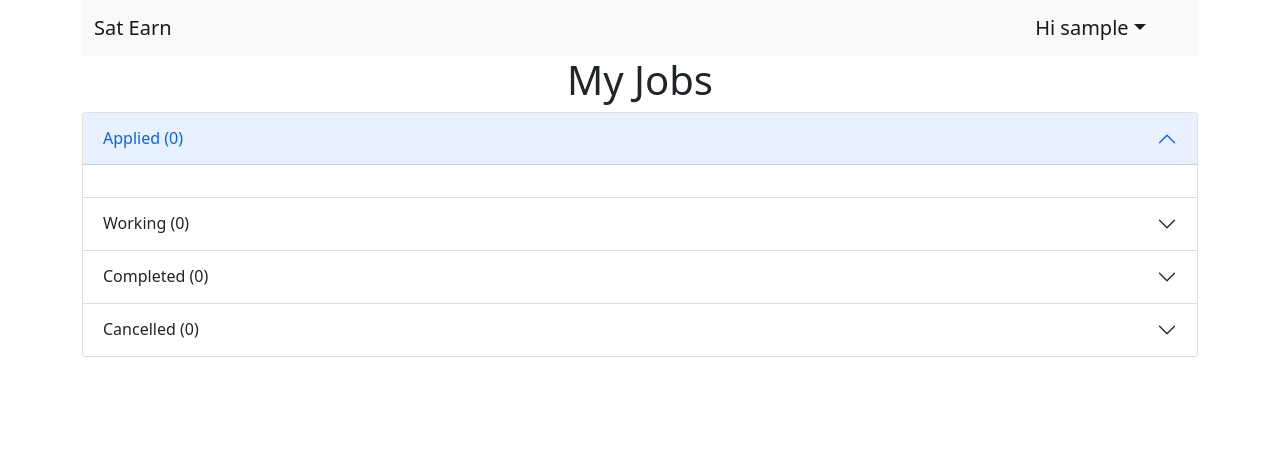
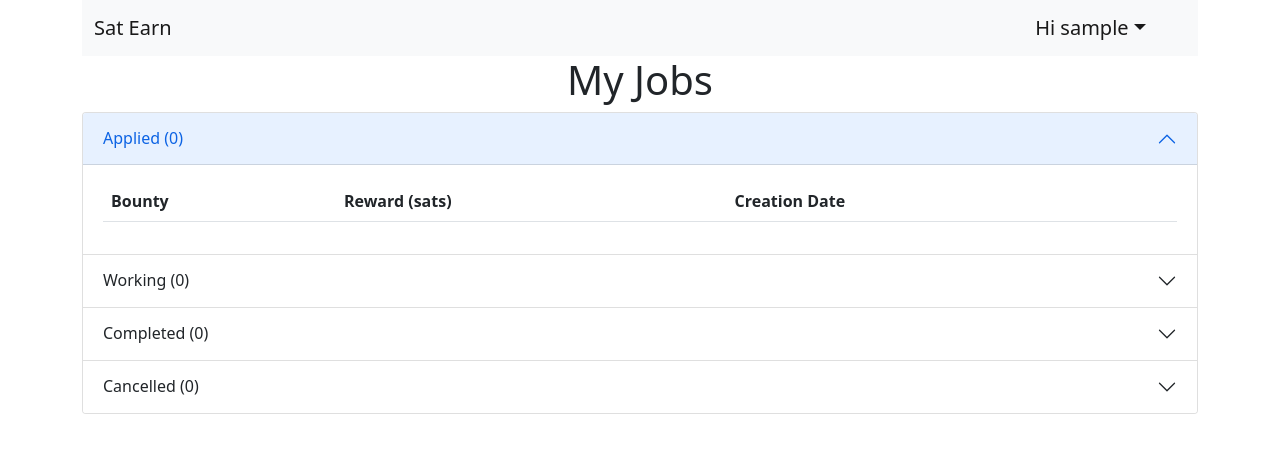
Before and after one commit to netteydavid/satearn, a Django app: page /app/my_jobs/ in a window 1280 px wide. Shown: the top 453 px of the page. Run offline with Django 4.2, Linux system fonts and the light colour scheme; the visitor is signed in with stand-in values (Sample User, id 1); data that the repository does not hold is empty; some libraries are stand-ins or nearby versions.

Commit message:
Simplified bounty lists (my jobs and my bounties)

```diff
--- a/satearn/app/templates/app/bounty.html
+++ b/satearn/app/templates/app/bounty.html
@@ -29,7 +29,7 @@
         <input type="submit" class="btn btn-outline-success" value="Apply">
     </form>
     {% elif application_id > -1 %}
-    <form method="post" action="{% url 'app:unapply' bounty.id application_id %}">
+    <form method="post" action="{% url 'app:unapply' application_id %}">
         {% csrf_token %}
         <input type="submit" class="btn btn-outline-danger" value="Unapply">
     </form>
--- a/satearn/app/templates/app/my_jobs.html
+++ b/satearn/app/templates/app/my_jobs.html
@@ -8,6 +8,37 @@
     <h1>My Jobs</h1>
 </div>
 
+<div class="modal fade" id="unapplyModal" tabindex="-1" aria-labelledby="unapplyModalLabel" aria-hidden="true">
+    <div class="modal-dialog">
+      <div class="modal-content">
+        <div class="modal-header">
+          <h5 class="modal-title" id="unapplyModalLabel">UNAPPLY</h5>
+          <button type="button" class="btn-close" data-bs-dismiss="modal" aria-label="Close"></button>
+        </div>
+        <div class="modal-body" id="confirmationTxt">
+            Are you sure you want to unapply?
+        </div>
+        <div class="modal-footer">
+          <button type="button" class="btn btn-outline-secondary" data-bs-dismiss="modal">No</button>
+          <form method="POST" id="yes_btn">
+            {% csrf_token %}
+            <button type="submit" class="btn btn-outline-primary" data-bs-dismiss="modal">Yes</button>
+          </form>
+        </div>
+      </div>
+    </div>
+</div>
+
+<script>
+function unapply_modal_mod(bounty, application_id){
+    $("#unapplyModalLabel").html(`Unapply - "${bounty}"`);
+
+    var url = "{% url 'app:unapply_jobs' 0 %}";
+    url = url.replace("0", application_id);
+    $("#yes_btn").attr('action', url);
+}
+</script>
+
 <div class="accordion" id="applications">
     <div class="accordion-item">
         <h2 class="accordion-header" id="applied-header">
@@ -17,23 +48,37 @@
         </h2>
         <div class="accordion-collapse collapse show" id="applied" aria-labelledby="applied-header">
             <div class="accordion-body">
-                <div class="row row-cols-1 row-cols-md-4 g-4">
-                    {% for application in applied %}
-                    <div class="col">
-                        <div class="card">
-                            <img src="{% static 'app/default_card_img.jpg' %}" class="card-img-top" alt="{{ application.bounty.title }}">
-                            <div class="card-body">
-                                <a href="{% url 'app:bounty' application.bounty.id %}"><h5 class="card-title">{{ application.bounty.title }}</h5></a>
-                                <p class="card-text">
-                                    Reward: {{ application.bounty.reward }} {% if application.bounty.reward == 1 %}sat{% else %}sats{% endif %}
-                                </p>
-
-                                <!--TODO: Unapply button-->
-                            </div>
-                        </div>
-                    </div>
-                    {% endfor %}
-                </div>
+                <table class="table table-hover">
+                    <thead>
+                        <th>Bounty</th>
+                        <th>Reward (sats)</th>
+                        <th>Creation Date</th>
+                        <th></th>
+                    </thead>
+                    <tbody>
+                        {% for application in applied %}
+                        <tr>
+                            <th>
+                                <a href="{% url 'app:bounty' application.bounty.id %}" class="text-dark" style="text-decoration: none;">{{ application.bounty.title }}</a>
+                            </th>
+                            <td>
+                                <a href="{% url 'app:bounty' application.bounty.id %}" class="text-dark" style="text-decoration: none;">
+                                    <i class="fak fa-satoshisymbol-solid"></i> {{ application.bounty.reward }}
+                                </a>
+                            </td>
+                            <td>
+                              <a href="{% url 'app:bounty' application.bounty.id %}" class="text-dark" style="text-decoration: none;">{{ application.bounty.created_on }}</a>
+                            </td>
+                            <td>
+                              <button type="button" class="btn btn-outline-danger" data-bs-toggle="modal" data-bs-target="#unapplyModal"
+                              onclick="unapply_modal_mod('{{ application.bounty.title }}', '{{ application.id }}')">
+                                Unapply
+                              </button>
+                            </td>
+                        </tr>
+                        {% endfor %}
+                    </tbody>
+                </table>
             </div>
         </div>
     </div>
--- a/satearn/app/templates/app/navbar.html
+++ b/satearn/app/templates/app/navbar.html
@@ -7,17 +7,17 @@
         <!--TODO: Add logo-->
         <a class="navbar-brand" href="{% url 'app:index' %}">Sat Earn</a>
         <!--TODO: Add Browse Bounties (with bounty categories), About Page-->
-        <div class="d-flex">
+        <div class="d-flex text-dark">
             {% if user.is_authenticated %}
             <a class="navbar-brand nav-link dropdown-toggle" role="button" data-bs-toggle="dropdown" aria-expanded="false" href="#" id="navbarDropdown">Hi {{ user.username }}</a>&nbsp;&nbsp;
             <ul class="dropdown-menu dropdown-menu-end" aria-labelledby="navbarDropdown">
-                <li class="dropdown-item"><a href="{% url 'accounts:user' %}">Account</a></li>
-                <li class="dropdown-item"><a href="{% url 'accounts:profile' user.id %}">Profile</a></li>
+                <li class="dropdown-item"><a href="{% url 'accounts:user' %}" style="text-decoration: none;" class="text-dark">Account</a></li>
+                <li class="dropdown-item"><a href="{% url 'accounts:profile' user.id %}" style="text-decoration: none;" class="text-dark">Profile</a></li>
                 <li><hr class="dropdown-divider"></li>
-                <li class="dropdown-item"><a href="{% url 'app:my_bounties' %}">My Bounties</a></li>
-                <li class="dropdown-item"><a href="{% url 'app:my_jobs' %}">My Jobs</a></li>
+                <li class="dropdown-item"><a href="{% url 'app:my_bounties' %}" style="text-decoration: none;" class="text-dark">My Bounties</a></li>
+                <li class="dropdown-item"><a href="{% url 'app:my_jobs' %}" style="text-decoration: none;" class="text-dark">My Jobs</a></li>
                 <li><hr class="dropdown-divider"></li>
-                <li class="dropdown-item"><a href="{% url 'app:logout' %}">Log Out</a></li>
+                <li class="dropdown-item"><a href="{% url 'app:logout' %}" style="text-decoration: none;" class="text-dark">Log Out</a></li>
             </ul>
             {% else %}
             <a href="{% url 'app:login' %}"><button type="button" class="btn btn-outline-dark">Log In</button></a>&nbsp;&nbsp;
--- a/satearn/app/urls.py
+++ b/satearn/app/urls.py
@@ -9,14 +9,14 @@ urlpatterns = [
     path('browse/', views.browse, name='browse'),
     # ex: /app/3/
     path('<int:bounty_id>/', views.bounty, name='bounty'),
-    # ex: /app/3/invoice
-    path('<int:bounty_id>/invoice/', views.invoice, name='invoice'),
     # ex: /app/create/
     path('create/', views.create, name='create'),
     # ex: /app/2/apply/
     path('<int:bounty_id>/apply/', views.apply, name='apply'),
-    # ex: /app/6/unapply/2
-    path('<int:bounty_id>/unapply/<int:application_id>', views.unapply, name='unapply'),
+    # ex: /app/unapply/2
+    path('unapply/<int:application_id>', views.unapply, name='unapply'),
+    # ex: /app/unapply_jobs/2
+    path('unapply_jobs/<int:application_id>', views.unapply_jobs, name='unapply_jobs'),
     # ex: /app/my_bounties/
     path('my_bounties/', views.my_bounties, name='my_bounties'),
     # ex: /app/my_jobs/
--- a/satearn/app/views.py
+++ b/satearn/app/views.py
@@ -1,9 +1,12 @@
+import imp
 from django.shortcuts import get_object_or_404, render, redirect
 from django.http import HttpResponse
 from .models import Application, Bounty
 from .forms import BountyForm
 from django.forms import modelform_factory
 from django.contrib.auth.decorators import login_required
+from django.urls import reverse
+from urllib import parse
 
 def index(request):
     latest_bounties = Bounty.objects.order_by('-created_on')[:5]
@@ -47,14 +50,10 @@ def bounty(request, bounty_id):
         'bounty_form': bounty_form,
         'applications': applications,
         'application_id': application_id,
-        'is_me': request.user == bounty.author
+        'is_me': request.user == bounty.author,
     }
 
     return render(request, 'app/bounty.html', context)
-
-def invoice(request, bounty_id):
-    response = "You're looking at the invoice of bounty %s"
-    return HttpResponse(response % bounty_id)
 
 @login_required(login_url='/app/login')
 def create(request):
@@ -85,13 +84,22 @@ def apply(request, bounty_id):
     return redirect("app:bounty", bounty_id=bounty_id)
 
 @login_required(login_url='/app/login')
-def unapply(request, bounty_id, application_id):
+def unapply(request, application_id):
     if request.method == 'POST':
         application = get_object_or_404(Application, pk=application_id)
         if application.applicant == request.user:
             application.delete()
 
-    return redirect("app:bounty", bounty_id=bounty_id)
+    return redirect("app:bounty", bounty_id=application.bounty.id)
+
+@login_required(login_url='/app/login')
+def unapply_jobs(request, application_id):
+    if request.method == 'POST':
+        application = get_object_or_404(Application, pk=application_id)
+        if application.applicant == request.user:
+            application.delete()
+
+    return redirect("app:my_jobs")
 
 @login_required(login_url='/app/login')
 def my_bounties(request):
```
Also changed, not shown: satearn/app/templates/app/my_bounties.html (+35 -2 lines).
